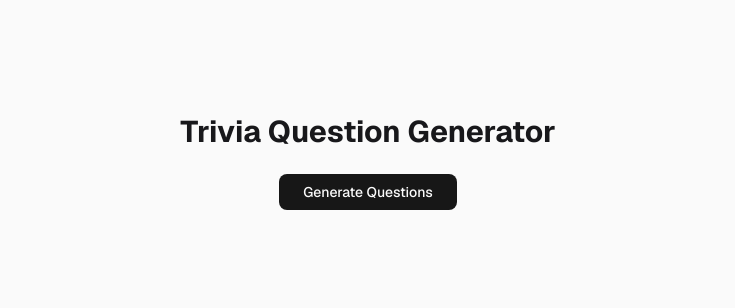
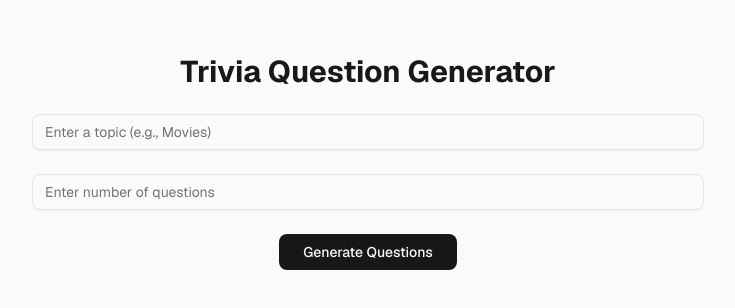
Before and after one commit to aidenletourneau/knighthacks8, a Next.js app in the folder frontend/: page / in a window 1280 px wide. Shown: the part 238-546 px from the top of the page, without its empty margins (272-1007 px from the left). Built offline with nearby package versions, Linux system fonts and the light colour scheme.

Commit message:
Added input fields

```diff
--- a/frontend/app/page.tsx
+++ b/frontend/app/page.tsx
@@ -1,29 +1,42 @@
 "use client";
 
-import { useState } from 'react';
+import { useState } from "react";
 import { GoogleGenAI } from "@google/genai";
-import { Button } from '../components/ui/button';
+import { Button } from "../components/ui/button";
+import { Input } from "../components/ui/input";
 
 export default function Home() {
-  const [questions, setQuestions] = useState('');
+  const [topicInput, setTopicInput] = useState("");
+  const [numInput, setNumInput] = useState("");
+  const [questions, setQuestions] = useState("");
   const [loading, setLoading] = useState(false);
 
-  const topic = "Movies";
-  const num = 10;
+  async function generateQuestions() {
+    const topic = topicInput.trim();
+    const num = parseInt(numInput);
 
-  async function generateQuestions() {
+    if (!topic || isNaN(num) || num <= 0) {
+      setQuestions("⚠️ Please enter a valid topic and number of questions.");
+      return;
+    }
+
     setLoading(true);
+
     try {
-      const ai = new GoogleGenAI({ apiKey: "AIzaSyCQ3uwzBmfoMQmleseNgOB9jTvy40zV9kA" });
+      const ai = new GoogleGenAI({
+        apiKey: "AIzaSyCQ3uwzBmfoMQmleseNgOB9jTvy40zV9kA",
+      });
+
       const response = await ai.models.generateContent({
         model: "gemini-2.5-flash",
-        contents: "Generate " + num + " trivia questions about " + topic + ". Provide the questions in a numbered list format.",
+        contents: `Generate ${num} trivia questions about ${topic}. Provide the questions in a numbered list format.`,
       });
-      setQuestions(response.text ?? '');
+
+      setQuestions(response.text ?? "");
     }
     catch (error) {
-      const errorMessage = error instanceof Error ? error.message : 'Unknown error occurred';
-      setQuestions('Error generating questions: ' + errorMessage);
+      const errorMessage = error instanceof Error ? error.message : "Unknown error occurred";
+      setQuestions("Error generating questions: " + errorMessage);
     }
     finally {
       setLoading(false);
@@ -37,13 +50,25 @@
           Trivia Question Generator
         </h1>
 
+        <Input
+          placeholder="Enter a topic (e.g., Movies)"
+          value={topicInput}
+          onChange={(e) => setTopicInput(e.target.value)}
+        />
+        <Input
+          placeholder="Enter number of questions"
+          type="number"
+          value={numInput}
+          onChange={(e) => setNumInput(e.target.value)}
+        />
+
         <div className="text-center">
           <Button
             onClick={generateQuestions}
             disabled={loading}
             className="px-6 py-2"
           >
-            {loading ? 'Generating...' : 'Generate Questions'}
+            {loading ? "Generating..." : "Generate Questions"}
           </Button>
         </div>
 
--- /dev/null
+++ b/frontend/components/ui/input.tsx
@@ -0,0 +1,21 @@
+import * as React from "react"
+
+import { cn } from "@/lib/utils"
+
+function Input({ className, type, ...props }: React.ComponentProps<"input">) {
+  return (
+    <input
+      type={type}
+      data-slot="input"
+      className={cn(
+        "file:text-foreground placeholder:text-muted-foreground selection:bg-primary selection:text-primary-foreground dark:bg-input/30 border-input h-9 w-full min-w-0 rounded-md border bg-transparent px-3 py-1 text-base shadow-xs transition-[color,box-shadow] outline-none file:inline-flex file:h-7 file:border-0 file:bg-transparent file:text-sm file:font-medium disabled:pointer-events-none disabled:cursor-not-allowed disabled:opacity-50 md:text-sm",
+        "focus-visible:border-ring focus-visible:ring-ring/50 focus-visible:ring-[3px]",
+        "aria-invalid:ring-destructive/20 dark:aria-invalid:ring-destructive/40 aria-invalid:border-destructive",
+        className
+      )}
+      {...props}
+    />
+  )
+}
+
+export { Input }
```
